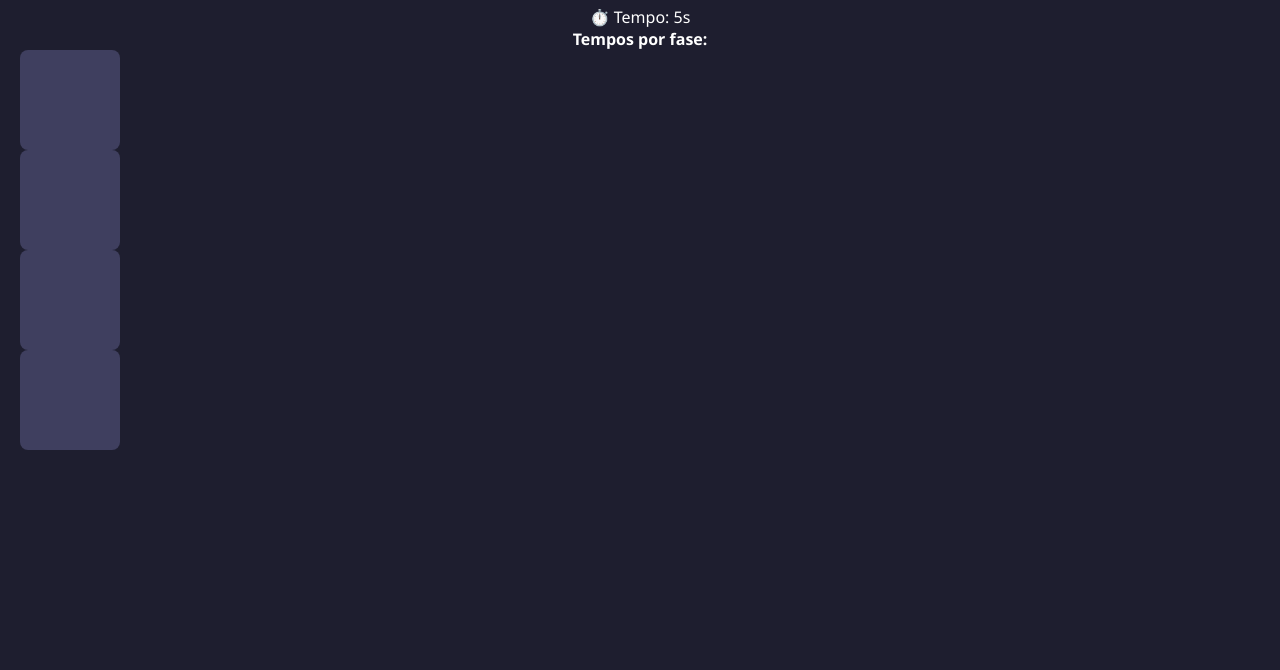
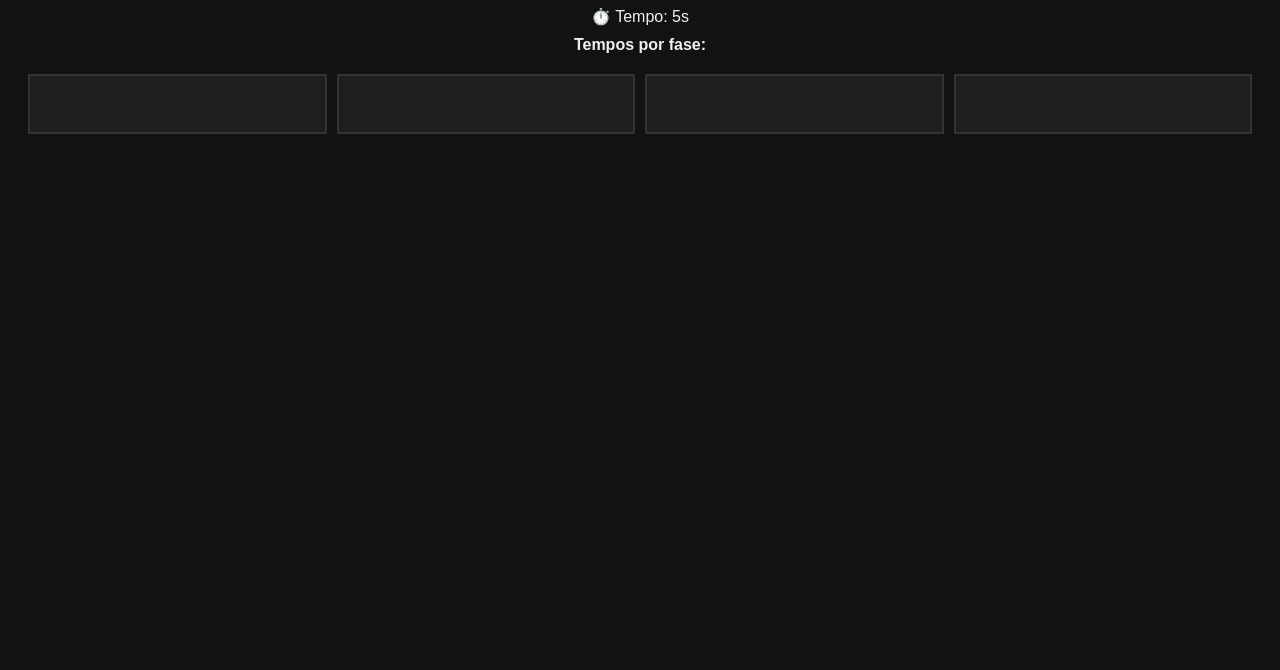
Before and after one commit to LaloWehklage/MemoryDev, a plain HTML site: page index.html in a window 1280 px wide. Shown: the part 130-800 px from the top of the page. Drawn offline with Linux system fonts and the light colour scheme.

Commit message:
Update style.css

```diff
--- a/style.css
+++ b/style.css
@@ -1,47 +1,34 @@
 body {
-  font-family: 'Segoe UI', sans-serif;
+  font-family: Arial, sans-serif;
+  background-color: #121212;
+  color: #f0f0f0;
   text-align: center;
-  background-color: #1e1e2f;
-  color: #fff;
-  margin: 0;
   padding: 20px;
 }
 
-h1 {
-  margin-bottom: 10px;
-}
-
-#level-info {
-  margin-bottom: 20px;
-  font-size: 1.2em;
-}
-
-.game-board {
+#gameBoard {
   display: grid;
+  grid-template-columns: repeat(auto-fit, minmax(100px, 1fr));
   gap: 10px;
-  justify-content: center;
+  margin-top: 20px;
 }
 
 .card {
-  width: 100px;
-  height: 100px;
-  background-color: #3f3f5f;
-  display: flex;
-  align-items: center;
-  justify-content: center;
+  background-color: #1e1e1e;
+  border: 2px solid #333;
+  padding: 20px;
+  cursor: pointer;
   font-size: 14px;
   color: transparent;
-  cursor: pointer;
-  border-radius: 8px;
-  transition: all 0.3s;
+  transition: background-color 0.3s, color 0.3s;
 }
 
 .card.flipped {
-  background-color: #61dafb;
-  color: #000;
+  background-color: #007acc;
+  color: #fff;
 }
 
-#message {
-  margin-top: 20px;
-  font-size: 1.2em;
+#timer, #phaseTimes {
+  margin-top: 10px;
+  font-size: 16px;
 }
```
